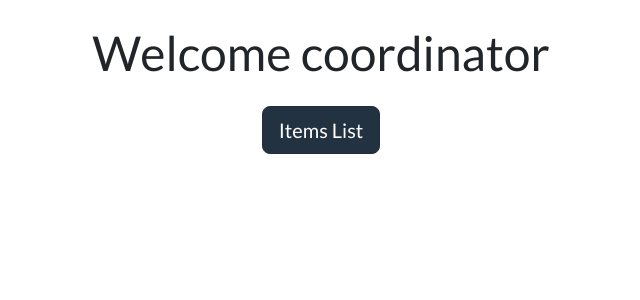
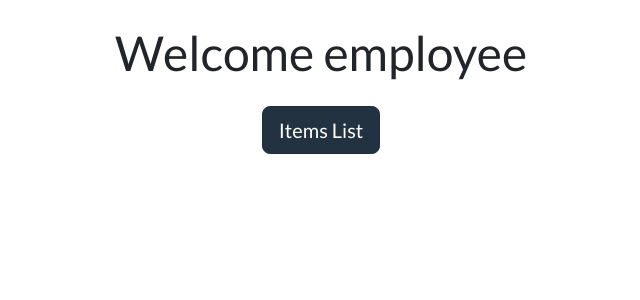
Before and after one commit to Kubix12/TMA-Warehouse, a Django app: page /employee_dashboard in a window 1280 px wide. Shown: the part 72-372 px from the top of the page, without its empty margins (319-959 px from the left). Run offline with Django 5.2, Linux system fonts and the light colour scheme; the visitor is signed in with stand-in values (Sample User, id 1).

```diff
--- a/TMA/web_app/templates/web_app/employee_dashboard.html
+++ b/TMA/web_app/templates/web_app/employee_dashboard.html
@@ -2,7 +2,7 @@
 
 {% block content %}
     <div class="text-center">
-        <h1>Welcome coordinator</h1>
+        <h1>Welcome employee</h1>
         <a href="{% url 'items_list' %}" class="btn btn-primary btn-lg active mt-3" role="button" aria-pressed="true">Items List</a>
     </div>
 {% endblock %}
--- a/TMA/web_app/views.py
+++ b/TMA/web_app/views.py
@@ -5,7 +5,6 @@ from django.contrib.auth import authenticate, login
 from django.contrib.auth.decorators import login_required, user_passes_test
 from .models import Item, Request
 from django.contrib import messages
-
 
 
 # -- Home page --
```
